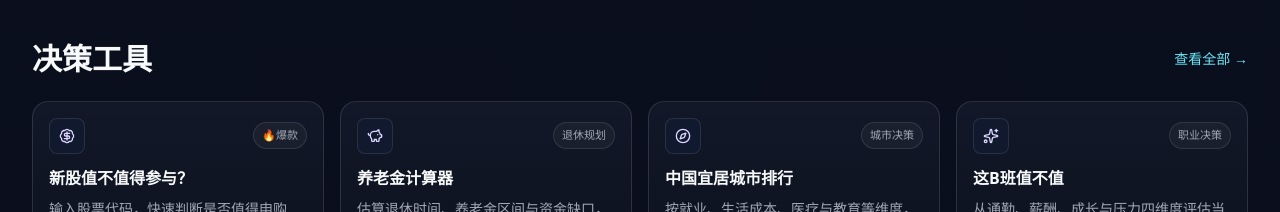
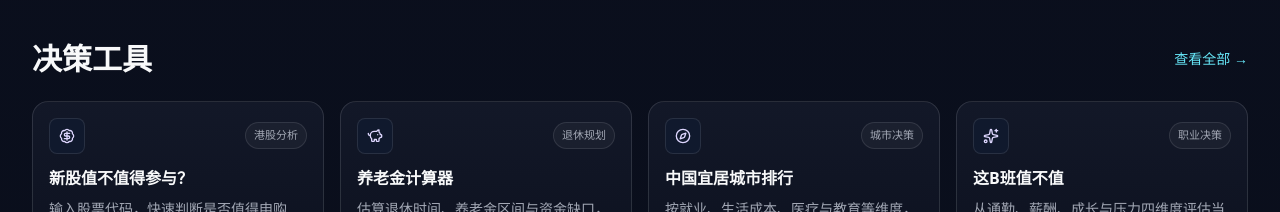
Before and after one commit to Jihai123/zhibeimao-home, a Next.js app: page / in a window 1280 px wide. Shown: the part 1340-1552 px from the top of the page. Built offline with nearby package versions, Linux system fonts and the light colour scheme; no server answers.

Commit message:
copy: replace hype tag with neutral tool category

```diff
--- a/data/home-data.ts
+++ b/data/home-data.ts
@@ -50,7 +50,7 @@ export const toolAssets = [
   {
     title: '新股值不值得参与？',
     description: '输入股票代码，快速判断是否值得申购',
-    tag: '🔥爆款',
+    tag: '港股分析',
     status: '👥 今日 342 人使用',
     cta: '立即判断',
     href: siteLinks.hongKongIPO,
```
